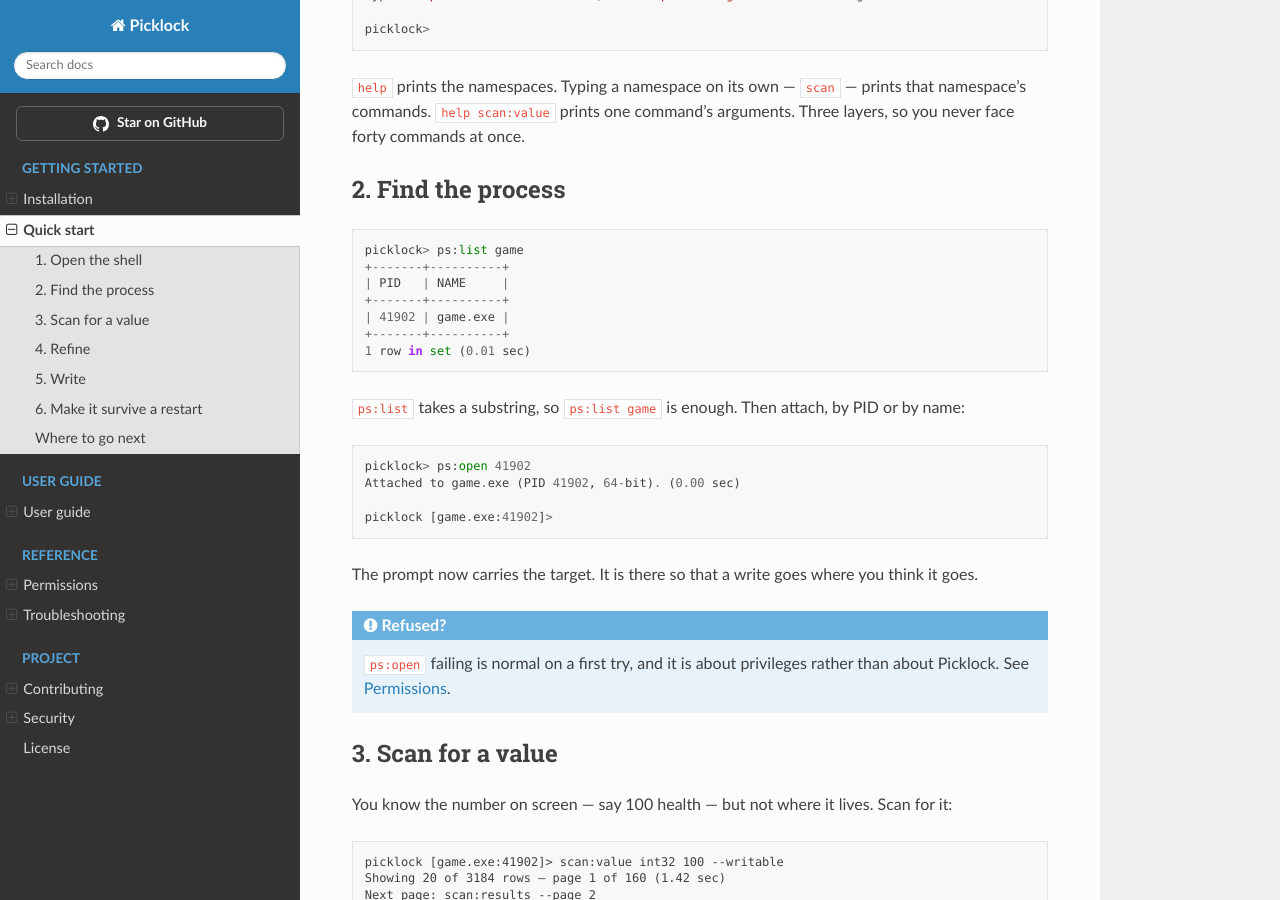
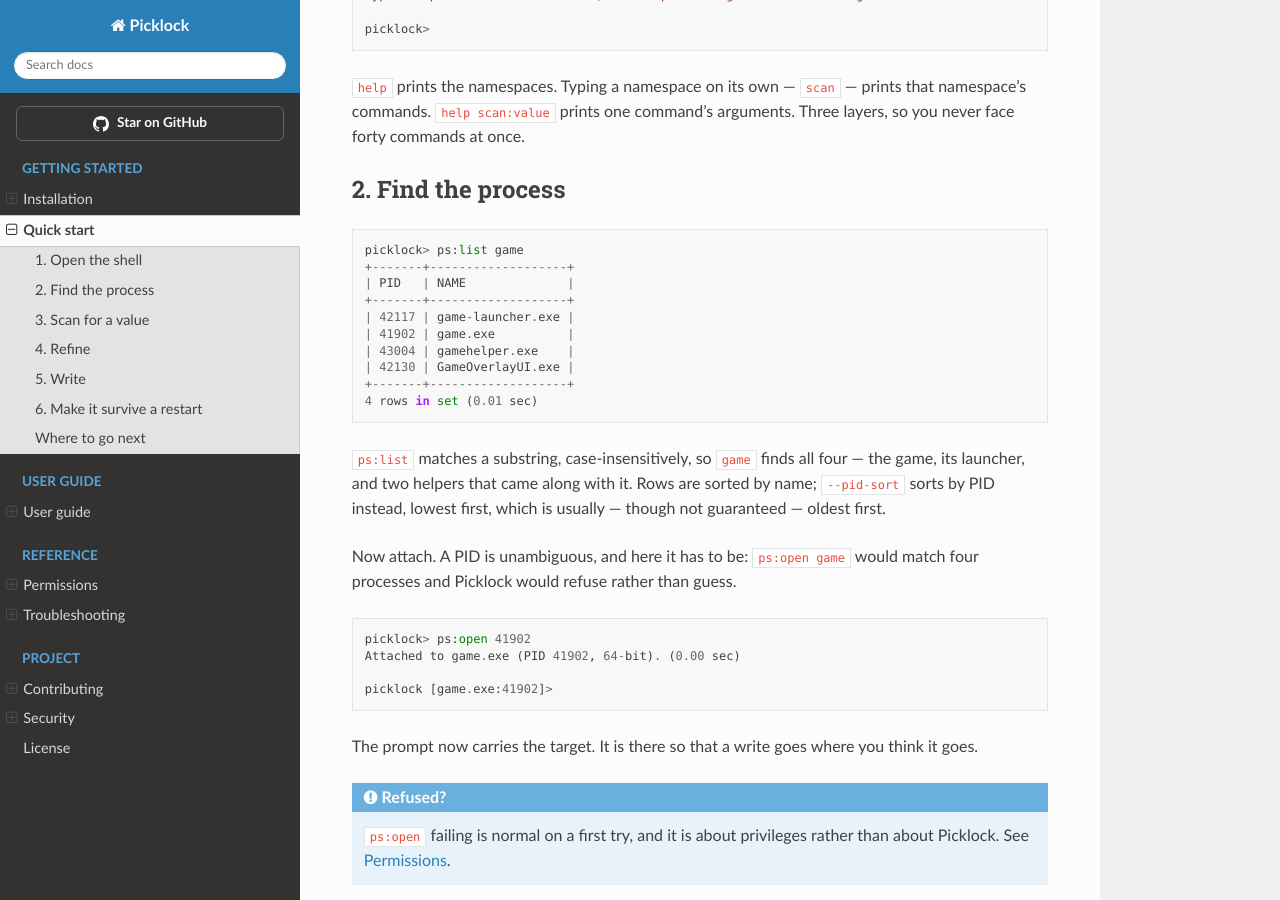
Before and after one commit to JeanExtreme002/Picklock, a Sphinx documentation site: the page built from docs/quickstart.md, in a window 1280 px wide and 900 px high, scrolled down 397 px. Built offline with Sphinx 7.4.7 and the Read the Docs theme 3.1.0, drawn with Linux system fonts in a browser that asks for light colours; pages that are not in the unit, such as notebooks, are missing from menus.

Commit message:
docs: show a ps:list that actually needs picking through
The quick start listed one process, which made the filter look like a lookup
and the PID in the next line look arbitrary. Four rows is what 'game' really
matches — the game, a launcher, two helpers — and it earns the line after it:
the PID is used because 'ps:open game' would match four processes and be
refused.

The table is not hand-drawn. It came out of the printer that renders the real
one, with the sort ps:list uses, so the column widths and the row order are
what a reader would see.

Also: both pages said --pid-sort puts the oldest first. Lowest first is what
it does, and PIDs wrap.

````diff
--- a/docs/quickstart.md
+++ b/docs/quickstart.md
@@ -24,16 +24,24 @@
 
 ```
 picklock> ps:list game
-+-------+----------+
-| PID   | NAME     |
-+-------+----------+
-| 41902 | game.exe |
-+-------+----------+
-1 row in set (0.01 sec)
++-------+-------------------+
+| PID   | NAME              |
++-------+-------------------+
+| 42117 | game-launcher.exe |
+| 41902 | game.exe          |
+| 43004 | gamehelper.exe    |
+| 42130 | GameOverlayUI.exe |
++-------+-------------------+
+4 rows in set (0.01 sec)
 ```
 
-`ps:list` takes a substring, so `ps:list game` is enough. Then attach, by PID
-or by name:
+`ps:list` matches a substring, case-insensitively, so `game` finds all four —
+the game, its launcher, and two helpers that came along with it. Rows are
+sorted by name; `--pid-sort` sorts by PID instead, lowest first, which is
+usually — though not guaranteed — oldest first.
+
+Now attach. A PID is unambiguous, and here it has to be: `ps:open game` would
+match four processes and Picklock would refuse rather than guess.
 
 ```
 picklock> ps:open 41902
````
Also changed, not shown: docs/guide/attaching.md (+3 -2 lines).
